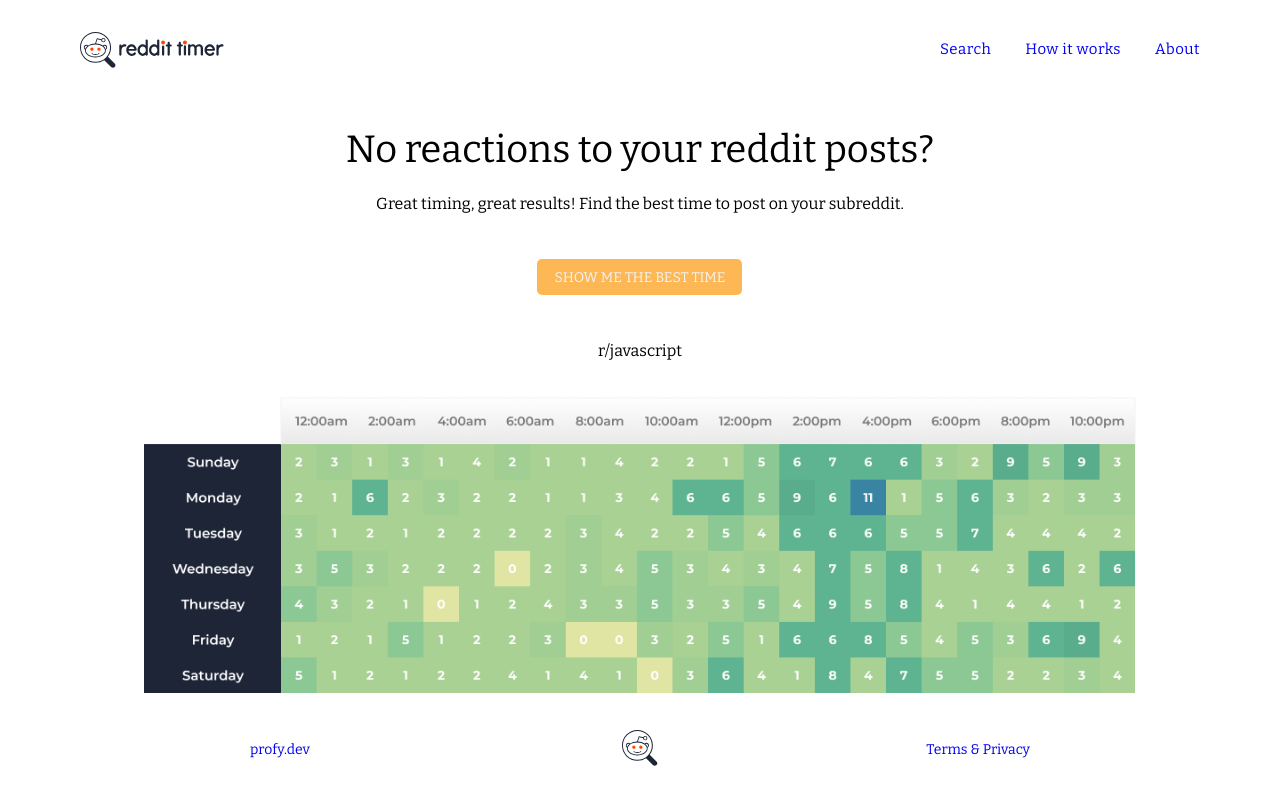
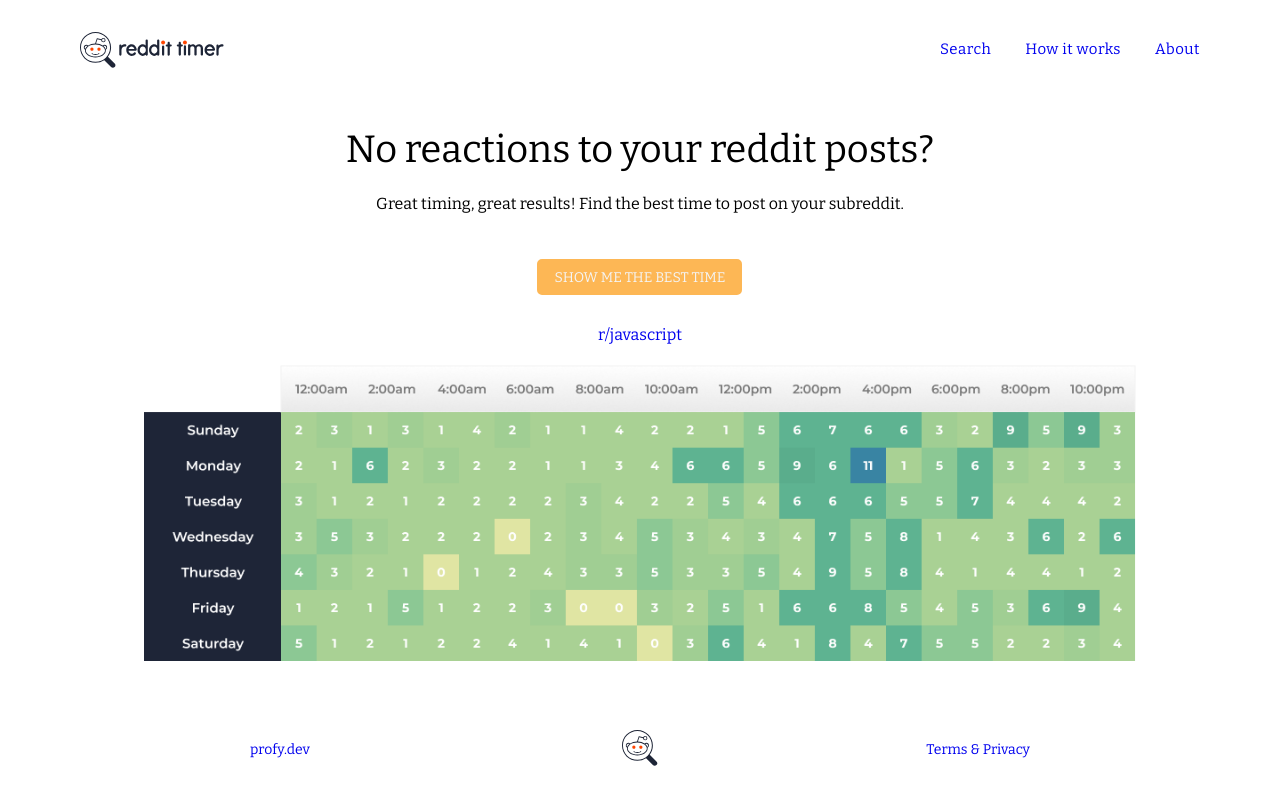
Before and after one commit to profydev/reddit-timer-albiCoder, a React (Create React App) app: page / in a window 1280 px wide. Built offline with nearby package versions, Linux system fonts and the light colour scheme; a web font is replaced by a local one.

Commit message:
using a shared constant as a subreddit

```diff
--- a/src/components/Header.jsx
+++ b/src/components/Header.jsx
@@ -2,7 +2,9 @@
 import React from 'react';
 import { Link } from 'react-router-dom';
 import styled from '@emotion/styled';
+
 import SROnly from './SROnly.style';
+import config from '../config';
 
 const Navigation = styled.header`
   display: flex;
@@ -36,7 +38,7 @@ const Header = () => (
       <SROnly>logo.svg</SROnly>
     </Link>
     <Links>
-      <Link to="/search/javascript">
+      <Link to={`/search/${config.defaultSubreddit}`}>
         Search
       </Link>
       <Link to="/#how-it-works">
--- a/src/components/HeroSection.jsx
+++ b/src/components/HeroSection.jsx
@@ -5,6 +5,7 @@ import { Link, useHistory } from 'react-router-dom';
 
 import Post from './Post';
 import SROnly from './SROnly.style';
+import config from '../config';
 
 const HomePageContent = styled.main`
   display: flex;
@@ -43,7 +44,7 @@ cursor: pointer;
 position: relative;
 top: -1.1rem;
 `;
-const JavascriptText = styled.p`
+const JavascriptText = styled(Link)`
 font-size: 1.6rem;
 top: 2rem;
 position: relative;
@@ -72,7 +73,7 @@ const Post2 = {
 const HeroSection = () => {
   const history = useHistory();
   function handleClick() {
-    history.push('/search/javascript');
+    history.push(`/search/${config.defaultSubreddit}`);
   }
   return (
     <HomePageContent>
@@ -86,11 +87,11 @@ const HeroSection = () => {
         <SearchButton onClick={handleClick}>
           SHOW ME THE BEST TIME
         </SearchButton>
-        <JavascriptText>
+        <JavascriptText to={`/search/${config.defaultSubreddit}`}>
           r/javascript
         </JavascriptText>
       </Search>
-      <Table to="/search/javascript">
+      <Table to={`/search/${config.defaultSubreddit}`}>
         <TableImg src="images/table.png" alt="table" />
         <SROnly>Table</SROnly>
       </Table>
--- /dev/null
+++ b/src/config.js
@@ -0,0 +1,5 @@
+const config = {
+  defaultSubreddit: 'javascript',
+};
+
+export default config;
```
